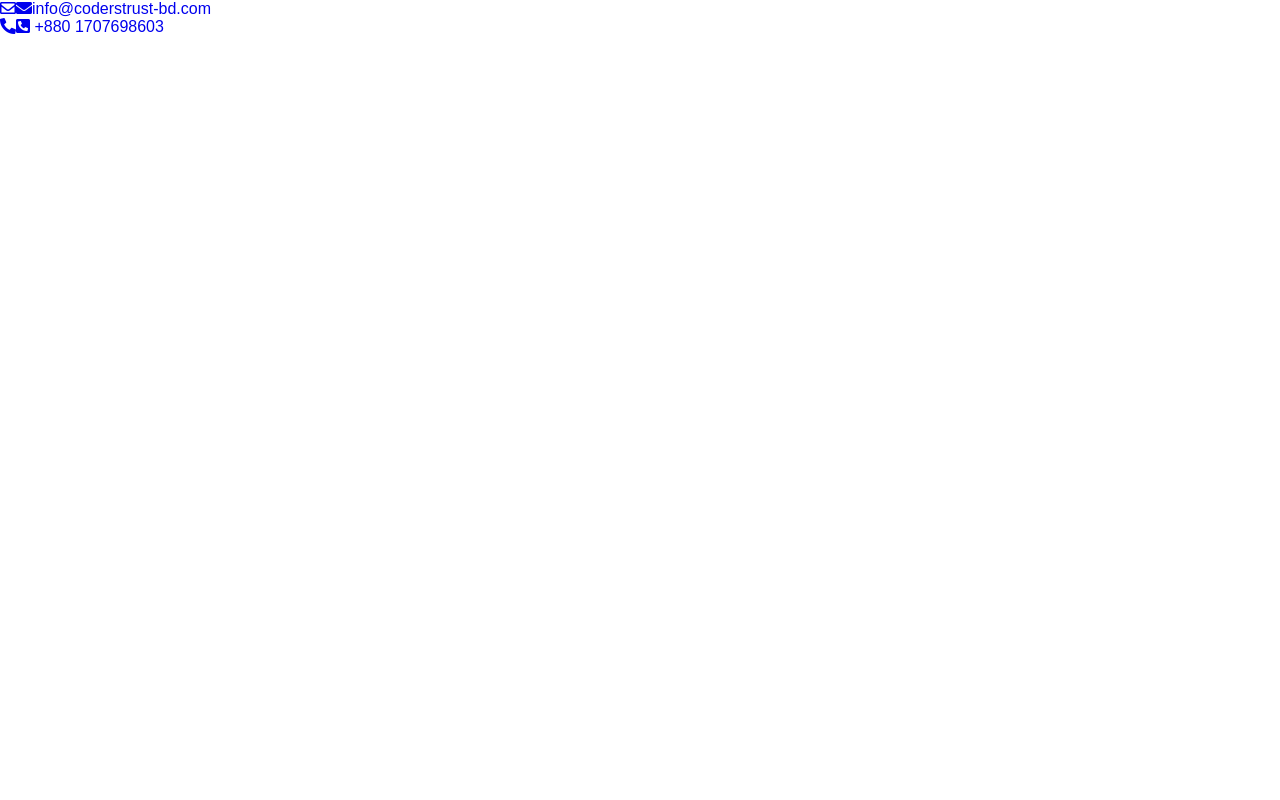
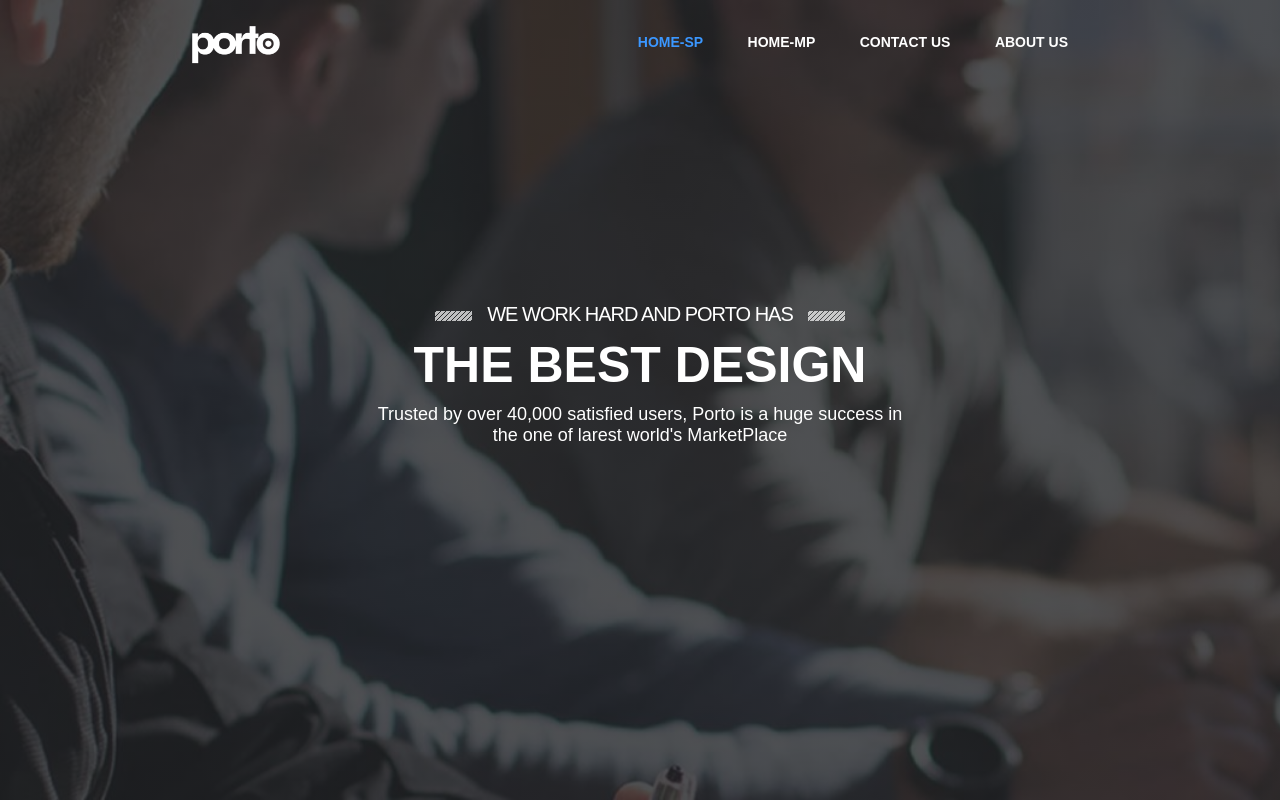
Before and after one commit to zulfikar-code/assignment-ctg423-002, a plain HTML site: page index.html in a window 1280 px wide. Drawn offline with Linux system fonts and the light colour scheme.

Commit message:
Header for Home-1 designed

```diff
--- a/assets/sass/_base/_Typography.scss
+++ b/assets/sass/_base/_Typography.scss
@@ -1,3 +1,22 @@
 *{
-    font-family: sans-serif;
+    font-family: Arial,sans-serif;
 }
+.nav-hm{
+    ul{
+        li{
+            a{
+                font-size: 14px;
+                text-transform: uppercase;
+                font-weight: 600;
+                color: #fff;
+
+                &.active{
+
+                    color: rgb(59, 151, 255);
+
+                }
+            }
+        }
+    }
+
+}
--- /dev/null
+++ b/assets/sass/_layout/_header-sp.scss
@@ -0,0 +1,35 @@
+.slider-hm{
+    width: 100%;
+    height: 100vh;
+    background-image: linear-gradient(rgba(34, 36, 39, 0.8),rgba(34, 36, 39, 0.8)), url('../img/slide-bg-6.jpg');
+    background-size: cover;
+    background-position: 0 0;
+
+
+       .header{
+            width: auto;
+            height: 10vh;
+            background-color:#34373C, transparent;
+            padding-top:1% ;
+
+
+            .logo img{
+                display: inline-block;
+                width: 11vh;
+                position: absolute;
+                vertical-align: center;
+                padding-top: 10px;
+            }
+            .nav-hm{
+                text-align:right;
+                li{
+                    display: inline-block;
+                    padding: 20px 20px;
+                    a{
+
+                    }
+                }
+            }
+        }
+
+}
--- /dev/null
+++ b/assets/sass/_pages/_home-sp.scss
@@ -0,0 +1,29 @@
+.banner-text{
+    color: white;
+    width: 550px;
+    margin: 200px auto;
+    justify-content: center;
+    text-align: center;
+
+    h3{
+        font-size: 20px;;
+        text-align: center;
+        font-weight: normal;
+        padding: 10px 10px;
+        letter-spacing: -1px;
+        span{
+            display: inline-block;
+            padding: 0px 15px;
+
+        }
+    }
+    h1{
+        font-weight: 800;
+        font-size: 50px;
+        padding-bottom: 10px ;
+    }
+    p{
+        font-size: 18px;
+    }
+
+}
--- a/assets/sass/_utils/_helpers.scss
+++ b/assets/sass/_utils/_helpers.scss
@@ -0,0 +1,5 @@
+.container{
+    width: 70%;
+    margin: 0px auto;
+    position: relative;
+}
--- a/assets/sass/_utils/_mixins.scss
+++ b/assets/sass/_utils/_mixins.scss
@@ -0,0 +1,8 @@
+@mixin clearfix {
+    &:after{
+        content: '';
+        display: block;
+        clear: both;
+    }
+
+}
--- a/assets/sass/main.scss
+++ b/assets/sass/main.scss
@@ -1,2 +1,9 @@
+@import "_utils/helpers";
+
 @import "_base/reset";
 @import "_base/Typography";
+
+
+
+@import "_layout/header-sp";
+@import "_pages/home-sp";
--- a/index.html
+++ b/index.html
@@ -3,40 +3,44 @@
 <head>
     <meta charset="UTF-8">
     <meta name="viewport" content="width=device-width, initial-scale=1.0">
-    <title>CTG423</title>
+    <title>Assignment-2</title>
     <link rel="stylesheet" href="assets/css/style.css">
     <link rel="stylesheet" href="assets/fonts/font-awesome/css/all.min.css">
 
 </head>
 <body>
 
-<!-- Top Bar Starts -->
+<!-- Header Starts -->
 
-    <div class="top-bar">
-        <div class="container">
+    <div class="slider-hm">
+        <div class="header">
+            <div class="container">
+                <div class="logo">
+                    <img src="assets/img/logo-default-slim-dark-small.png" alt="">
 
-            <div class="contacts-top">
+                </div>
+
+                <div class="nav-hm">
 
                     <ul>
-                        <li><a href="#"><i id="email-norm" class="far fa-envelope"><i id="email-hov" class="fas fa-envelope"></i> </i>info@coderstrust-bd.com</a></li>
-                        <li><a href="#"><i id="phone-norm" class="fas fa-phone-alt"><i id="phone-hov" class="fas fa-phone-square-alt"></i>
+                        <li ><a class="active" href="#">Home-SP</a></li>
+                        <li><a href="#">Home-MP</a></li>
+                        <li><a href="#">Contact Us</a></li>
+                        <li><a href="#">About Us</a></li>
+                    </ul>
+                </div>
 
-                        </i>
+                </div>
+        </div>
 
-                            +880 1707698603</a></li>
-                    </ul>
-            </div>
-
-            <div class="socials-top">
-
-
-            </div>
-
-
+ <!-- Header Starts -->
+        <div class="banner-text">
+            <h3><span><img src="assets/img/slide-title-border.png" alt=""></span>WE WORK HARD AND PORTO HAS<span><img src="assets/img/slide-title-border.png" alt=""></span></h6>
+            <h1>THE BEST DESIGN</h1>
+            <p>Trusted by over 40,000 satisfied users, Porto is a huge success in the one of larest world's MarketPlace</p>
 
         </div>
-
-
+ <!-- Header Ends -->
 
     </div>
 
```
Also changed, not shown: assets/css/style.css, assets/img/logo-default-slim-dark-small.png (added), assets/img/slide-bg-6.jpg (added), assets/img/slide-title-border.png (added), assets/sass/_pages/_home.scss (deleted), 1 other file.
